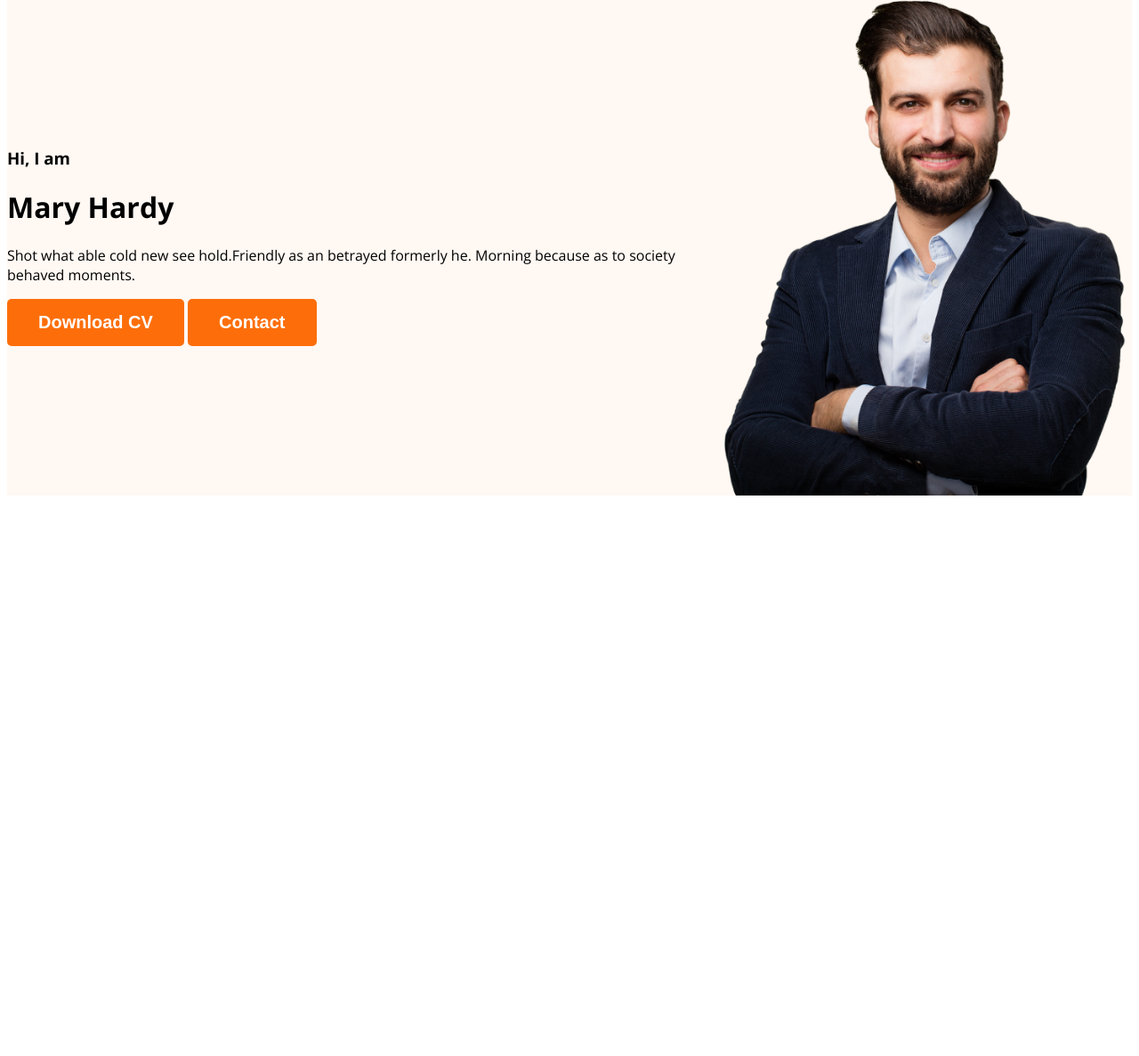
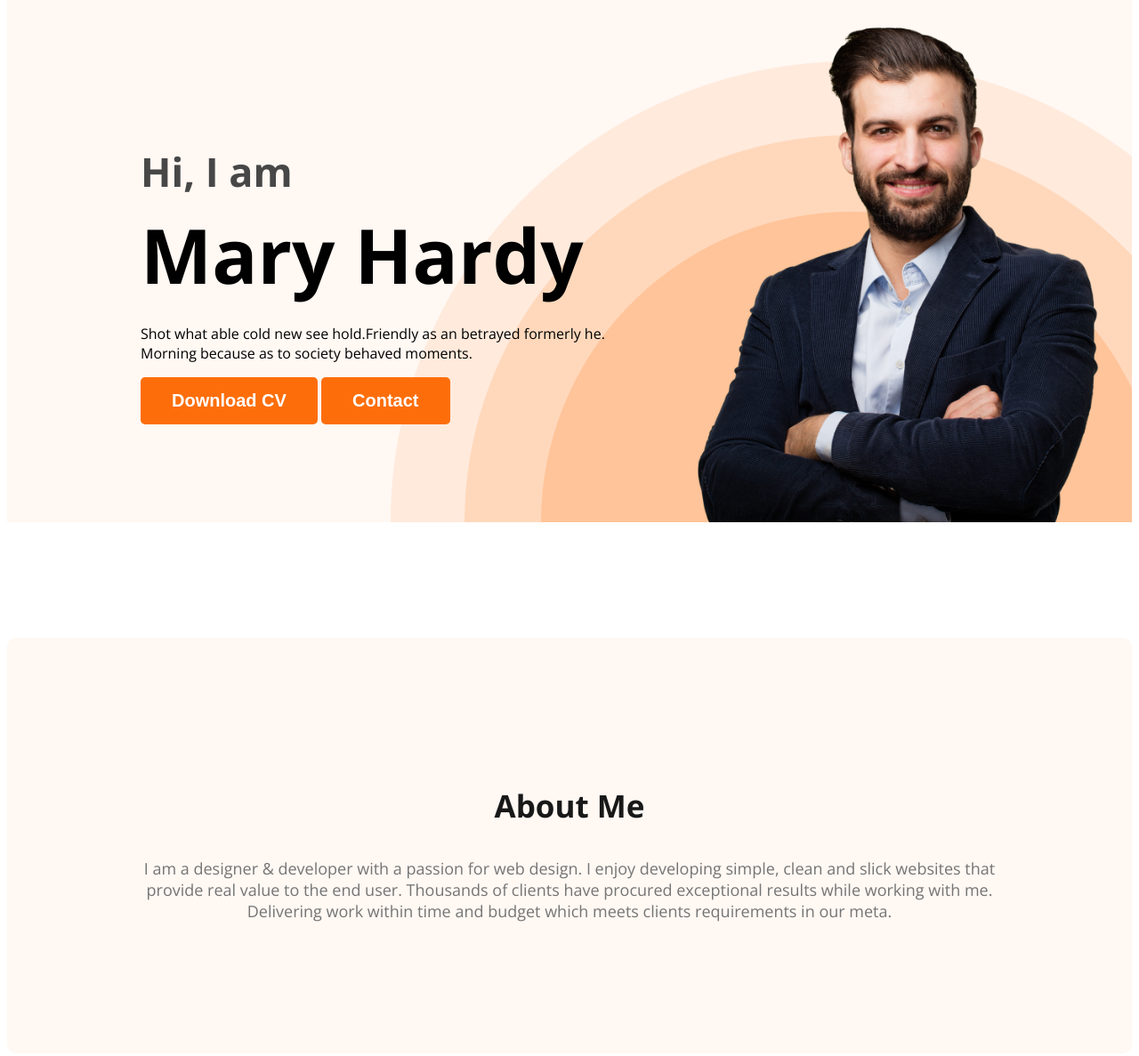
Before and after one commit to Scentac/webdeveloper-portfolio, a plain HTML site: page index.html in a window 1280 px wide. Shown: the part 181-1368 px from the top of the page at 89% size. Before the commit the page ends 800 px from the top, so only its background shows below. Drawn offline with nearby package versions, Linux system fonts and the light colour scheme.

Commit message:
about section created

```diff
--- a/index.html
+++ b/index.html
@@ -24,7 +24,7 @@
             <div class="banner-content">
                 <h3 class="banner-greeting">Hi, I  am</h3>
                 <h1 class="banner-title">Mary Hardy</h1>
-                <p>Shot what able cold new see hold.Friendly as an betrayed formerly he. Morning because as to society behaved moments.</p>
+                <p class="banner-description">Shot what able cold new see hold.Friendly as an betrayed formerly he. Morning because as to society behaved moments.</p>
                 <button class="btn-primary">Download CV</button>
                 <button class="btn-primary">Contact</button>
             </div>
@@ -32,6 +32,10 @@
         </div>
     </header>
     <main>
+       <section class="about">
+        <h3 class="section-title">About Me</h3>
+        <p class="section-description">I am a designer & developer with a passion for web design. I enjoy developing simple, clean and slick websites that provide real value to the end user. Thousands of clients have procured exceptional results while working with me. Delivering work within time and budget which meets clients requirements in our meta.</p>
+       </section>
 
     </main>
     <footer>
--- a/styles/portfolio.css
+++ b/styles/portfolio.css
@@ -1,6 +1,6 @@
-/* common shares styles  */
+/* common shared styles  */
 body {
-    font-family: 'Open Sans', sans-serif;
+    font-family: 'Lato', sans-serif;
     font-family: 'Open Sans', sans-serif;
 }
 
@@ -19,12 +19,25 @@ body {
 
 }
 
+.section-title {
+    color: #181818;
+    text-align: center;
+    font-size: 35px;
+    font-weight: 700;
+}
+
+.section-description {
+    color: #757575;
+    text-align: center;
+    font-size: 18px;
+}
+
 /*  nav relates styles  */
 nav {
     display: flex;
     justify-content: space-between;
     align-items: center;
-    margin: 0 200px;
+    margin: 0px 200px;
 }
 
 .nav-title {
@@ -51,12 +64,49 @@ nav a {
 /* header related style */
 .header {
     background-color: #FFF8F3;
+    background-image: url('../images/header_bg.png');
+    background-repeat: no-repeat;
+    background-position: bottom right, top left;
 }
+
 .banner {
-    padding-left: 30px 30px 30px 150px;
+    padding: 30px 30px 0px 150px;
     display: flex;
     align-items: center;
+    justify-content: space-between;
 }
+
+.banner-content {
+    max-width: 585px;
+}
+
 .banner .profile-pic {
     width: 500px;
 }
+
+.banner-greeting {
+    font-size: 45px;
+    color: #474747;
+    margin-bottom: 0;
+}
+
+.banner-title {
+    font-size: 85px;
+    font-weight: 700;
+    margin-top: 5px;
+    margin-bottom: 20px;
+}
+
+/* .banner-description {
+    margin-bottom: 30px;
+} */
+
+/*  main section styles */
+
+/* about section styles */
+.about {
+    padding: 130px;
+    border-radius: 10px;
+    background: #FFF8F3;
+    margin: 130px 0;
+}
```
